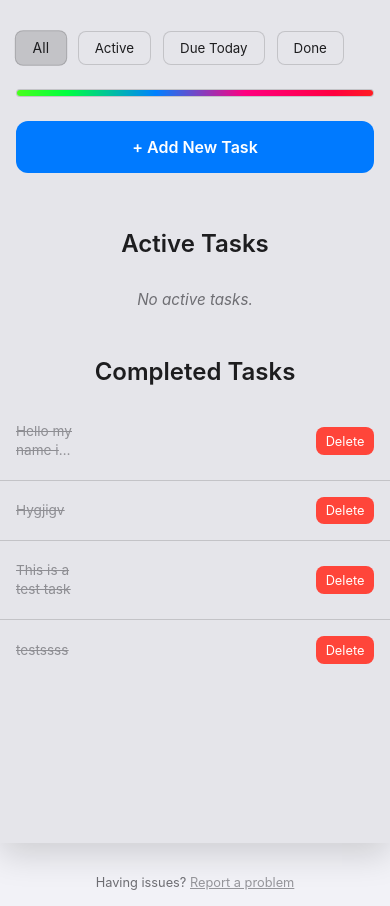
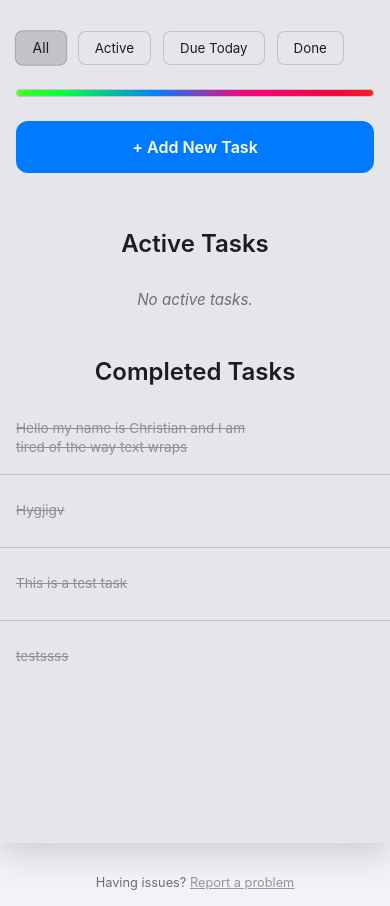
Before and after one commit to CJYD/TODO-APP, a Flask app: page / in a window 390 px wide. Shown: the part 81-987 px from the top of the page. Run offline with Flask 3, Linux system fonts and the light colour scheme; a user stored in the database is signed in.

Commit message:
Fixed various UI bugs and alignment issues

```diff
--- a/static/js/app.js
+++ b/static/js/app.js
@@ -515,29 +515,24 @@ class IOSWheelPicker {
         // Mouse wheel scrolling support
         container.addEventListener('wheel', (e) => {
             e.preventDefault();
-
             const currentTransform = container.style.transform;
             const currentOffset = currentTransform ? parseInt(currentTransform.match(/-?\d+/)[0]) : 0;
-
-            // Determine scroll direction and amount
             const isMobile = window.innerWidth <= 480;
             const itemHeight = isMobile ? 36 : 48;
             const centerOffset = isMobile ? 72 : 96;
-            const scrollDelta = e.deltaY > 0 ? itemHeight : -itemHeight; // One item height per scroll
+            // Reverse scroll direction for desktop only and slow down
+            let scrollDelta;
+            if (isMobile) {
+                scrollDelta = e.deltaY > 0 ? itemHeight : -itemHeight;
+            } else {
+                scrollDelta = (e.deltaY > 0 ? -itemHeight : itemHeight) / 8; // slower scroll on desktop
+            }
             const newOffset = currentOffset + scrollDelta;
-
-            // Calculate bounds
             const minOffset = -(items.length - 1) * itemHeight + centerOffset;
             const maxOffset = centerOffset;
-
-            // Clamp the offset within bounds
             const clampedOffset = Math.max(minOffset, Math.min(newOffset, maxOffset));
-
-            // Apply smooth transition
             container.style.transition = 'transform 0.2s ease-out';
             container.style.transform = `translateY(${clampedOffset}px)`;
-
-            // Update selection after transition
             setTimeout(() => {
                 updateSelection();
                 container.style.transition = '';
@@ -1012,4 +1007,9 @@ function applySortPreference(sortBy) {
 // Initialize user preferences on page load
 document.addEventListener('DOMContentLoaded', function() {
     applyUserPreferences();
+    initializeFiltering();
+    initializeTaskInteractions();
+
+    // Initialize iOS-style wheel picker for date/time inputs
+    new IOSWheelPicker();
 });
--- a/static/style.css
+++ b/static/style.css
@@ -669,6 +669,41 @@ textarea:not(.auth-form textarea):not(.auth-form-fields textarea) {
     -webkit-appearance: none;
     appearance: none;
   }
+  /* Completed tasks: align text and delete button */
+  li.completed .task-desc, li.completed .task-meta {
+    display: flex !important;
+    align-items: center !important;
+    justify-content: center !important;
+    height: 48px !important;
+    min-height: 48px !important;
+    padding: 0 !important;
+    margin: 0 !important;
+  }
+  li.completed .task-desc s {
+    display: flex !important;
+    align-items: center !important;
+    width: 100%;
+    margin: 0 !important;
+    padding: 0 !important;
+  }
+  li.completed .task-actions {
+    display: flex !important;
+    align-items: center !important;
+    justify-content: flex-end !important;
+    margin-right: 0 !important;
+    padding-right: 0 !important;
+    height: 48px !important;
+    min-height: 48px !important;
+  }
+  li.completed .task-actions a {
+    margin-right: 0 !important;
+    padding: 0.4rem 0.6rem !important;
+    font-size: 0.8rem !important;
+    height: 40px !important;
+    min-height: 40px !important;
+    display: flex !important;
+    align-items: center !important;
+  }
 }
 
 .form-fields input[type="text"]:hover,
@@ -708,14 +743,14 @@ textarea:not(.auth-form textarea):not(.auth-form-fields textarea):focus {
   display: flex;
   align-items: center;
   justify-content: space-between;
-  padding: 0.75rem 0;
+  padding: 0.75rem 0; /* No horizontal padding - align with button edges */
   border-bottom: 1px solid var(--border-primary);
   position: relative;
   width: 100%;
   box-sizing: border-box;
   min-height: 60px;
   flex-wrap: nowrap;
-  gap: 0.5rem;
+  gap: 0; /* Remove gap for perfect alignment */
 }
 .task-item:last-child { border-bottom: none; }
 
@@ -753,7 +788,11 @@ textarea:not(.auth-form textarea):not(.auth-form-fields textarea):focus {
   display: flex;
   align-items: center;
   gap: 0.5rem;
-  max-width: calc(100% - 300px); /* Reserve space for meta elements */
+  /* Calculate width: full width minus meta section width (approx 120px) */
+  max-width: calc(100% - 120px);
+  margin-right: 0; /* Remove margin for perfect alignment */
+  /* Remove left padding since task-item now provides the alignment */
+  padding-left: 0;
 }
 
 .task-desc:hover {
@@ -768,28 +807,37 @@ textarea:not(.auth-form textarea):not(.auth-form-fields textarea):focus {
   line-height: 1.4;
   flex: 1;
   min-width: 0;
+  width: 100%; /* Take full available width after priority badge */
+  max-width: 100%; /* Ensure it doesn't overflow */
 }
 
 /* Container for due date and actions - keeps them grouped together */
 .task-meta {
   display: flex;
+  flex-direction: column; /* Stack due date above buttons */
   align-items: center;
-  gap: 0.75rem;
+  gap: 0.5rem;
   flex-shrink: 0;
-  min-width: 280px; /* Ensure consistent width for buttons and date */
+  justify-content: flex-end; /* Push content to the right */
+  margin-left: auto; /* Ensure the meta section is pushed to the right edge */
+  margin-right: 0; /* No right margin - flush with container edge */
+  padding-right: 0; /* No right padding */
+  padding-left: 0; /* No left padding */
 }
 
 .task-due {
-  min-width: 120px;
-  text-align: center;
+  min-width: auto; /* Allow natural width */
+  text-align: center; /* Center-align the due date text */
   color: var(--text-secondary);
   white-space: nowrap;
   flex-shrink: 0;
+  order: 1; /* Put due date first (above buttons) */
 }
 
 .task-actions {
   display: flex;
   gap: 0.5rem;
+  order: 2; /* Put actions second (below due date) */
 }
 .task-actions a {
   margin-left: 0; /* Remove left margin since we're using gap in parent */
@@ -1308,21 +1356,70 @@ body.ios-picker-open {
     grid-template-columns: 1fr !important;
     gap: 1rem !important;
   }
-
   /* Task items should align with container edges and allow wrapping */
   .task-item {
-    margin-left: -1rem !important; /* Extend to container edge */
-    margin-right: -1rem !important; /* Extend to container edge */
-    width: calc(100% + 2rem) !important; /* Compensate for negative margins */
+    margin-left: -1rem !important;
+    margin-right: -1rem !important;
+    width: calc(100% + 2rem) !important;
     box-sizing: border-box !important;
-    padding: 0.75rem 1rem !important; /* Same padding as container */
-    flex-wrap: wrap !important; /* Allow items to wrap */
-    gap: 0.5rem !important; /* Add gap between wrapped items */
+    padding: 0.75rem 1rem !important;
+    flex-wrap: wrap !important;
+    gap: 0.5rem !important;
+    align-items: center !important; /* Vertically center all children */
+  }
+  /* Task description and meta vertical centering */
+  .task-desc, .task-meta {
+    display: flex !important;
+    align-items: center !important;
+    justify-content: center !important;
+    padding-top: 0 !important;
+    padding-bottom: 0 !important;
+    margin-top: 0 !important;
+    margin-bottom: 0 !important;
+    height: 48px !important;
+    min-height: 48px !important;
+  }
+
+  /* Ensure input box aligns with action buttons */
+  .task-desc.editing input[type="text"] {
+    height: 40px !important;
+    min-height: 40px !important;
+    display: flex !important;
+    align-items: center !important;
+    margin: 0 !important;
+    box-sizing: border-box !important;
+  }
   }
 
   /* Task description should align perfectly with Add button */
   .task-desc {
-    padding: 0.5rem 0 !important; /* Remove horizontal padding to align with button */
+    padding: 0.5rem 0 !important;
+    margin-left: 0 !important;
+    margin-right: 0.5rem !important;
+    max-width: calc(100% - 100px) !important;
+  }
+
+  /* Priority badge and text vertical centering */
+  .priority-badge, .task-text {
+    align-items: center !important;
+    vertical-align: middle !important;
+    margin-top: 0 !important;
+    margin-bottom: 0 !important;
+  }
+
+  /* Actions right edge alignment */
+  .task-actions {
+    display: flex !important;
+    align-items: center !important;
+    justify-content: flex-end !important;
+    margin-right: 0 !important;
+    padding-right: 0 !important;
+  }
+  .task-actions a {
+    margin-right: 0 !important;
+    padding: 0.4rem 0.6rem !important;
+    font-size: 0.8rem !important;
+  }
   }
 
   /* Ensure task list has proper spacing on mobile */
@@ -1481,7 +1578,8 @@ body.ios-picker-open {
 .priority-badge {
   display: inline-block;
   padding: 0.2rem 0.5rem;
-  margin-right: 0;
+  margin-right: 0.5rem; /* Space between badge and text */
+  margin-left: 0; /* No left margin - flush with container edge */
   font-size: 0.7rem;
   font-weight: 600;
   text-transform: uppercase;
@@ -1577,7 +1675,7 @@ body.compact-mode .setting-description {
 /* Simple mobile optimizations */
 @media (max-width: 768px) {
   .task-item {
-    padding: 0.75rem;
+    padding: 0.75rem 0; /* No horizontal padding - align with button edges */
     font-size: 0.9rem;
   }
 
@@ -1719,26 +1817,19 @@ body.compact-mode .setting-description {
 @media (max-width: 768px) {
   .task-item {
     flex-wrap: nowrap !important;
-    align-items: center !important;
+    align-items: flex-start !important; /* Keep flex-start for mobile */
   }
 
   .task-desc {
     flex: 1 !important;
     min-width: 0 !important;
     margin-bottom: 0 !important;
+    margin-right: 0.5rem !important; /* Smaller spacing on mobile */
+    max-width: calc(100% - 100px) !important; /* Smaller meta section on mobile */
   }
 
   .task-meta {
-    display: flex !important;
-    align-items: center !important;
-    gap: 0.75rem !important;
-    flex-shrink: 0 !important;
-    justify-content: flex-end !important;
-  }
-
-  .task-due {
-    text-align: center !important;
-    min-width: 80px !important;
+    gap: 0.5rem !important; /* Slightly smaller gap on mobile */
   }
 }
 
--- a/templates/index.html
+++ b/templates/index.html
@@ -103,7 +103,7 @@
           <div class="task-meta">
             <div class="task-due"></div>
             <div class="task-actions">
-              <a href="{{ url_for('remove', task_id=t.id) }}" class="btn-action">Delete</a>
+              <!-- Removed delete button for completed tasks -->
             </div>
           </div>
         </li>
```
Also changed, not shown: data/tasks.db.
